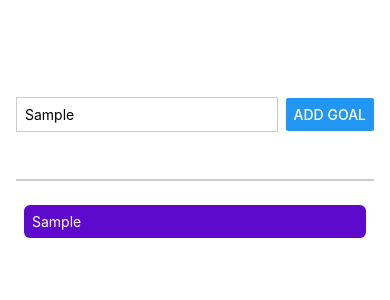
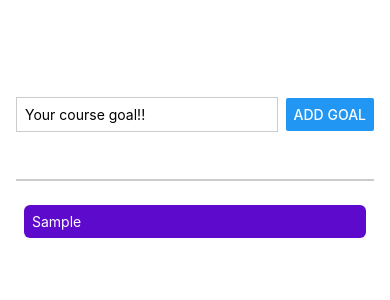
Before and after one commit to pranitkhadilkar7/react-native-todo, a React Native app: screen / in a window 390 px wide. Both pictures are taken after typing "Sample" into the empty fields and a click on the button "ADD GOAL". Shown: the top 300 px of the page. Built offline with nearby package versions, Linux system fonts and the light colour scheme.

Commit message:
working with GoalInput component

```diff
--- a/App.tsx
+++ b/App.tsx
@@ -1,40 +1,22 @@
 import { useState } from "react"
-import {
-  Button,
-  FlatList,
-  ScrollView,
-  StyleSheet,
-  Text,
-  TextInput,
-  View,
-} from "react-native"
+import { FlatList, StyleSheet, View } from "react-native"
+import { GoalInput } from "./components/GoalInput"
+import { GoalItem } from "./components/GoalItem"
 
 export default function App() {
-  const [enteredGoal, setEnteredGoal] = useState("")
   const [goalsList, setGoalsList] = useState<string[]>([])
 
-  function onAddGoal() {
-    setGoalsList((prev) => [...prev, enteredGoal])
+  function onAddGoal(goal: string) {
+    setGoalsList((prev) => [...prev, goal])
   }
 
   return (
     <View style={styles.appContainer}>
-      <View style={styles.inputContainer}>
-        <TextInput
-          style={styles.textInput}
-          placeholder="Your course goal!!"
-          onChangeText={setEnteredGoal}
-        />
-        <Button title="Add Goal" onPress={onAddGoal} />
-      </View>
+      <GoalInput addGoalToList={onAddGoal} />
       <View style={styles.goalsContainer}>
         <FlatList
           data={goalsList}
-          renderItem={(itemData) => (
-            <View style={styles.goalItem}>
-              <Text style={styles.goalText}>{itemData.item}</Text>
-            </View>
-          )}
+          renderItem={(itemData) => <GoalItem itemData={itemData} />}
           keyExtractor={(item, index) => `${item}_${index}`}
         />
       </View>
@@ -48,32 +30,7 @@ const styles = StyleSheet.create({
     paddingTop: 50,
     paddingHorizontal: 16,
   },
-  inputContainer: {
-    flex: 1,
-    flexDirection: "row",
-    justifyContent: "space-between",
-    alignItems: "center",
-    borderBottomColor: "#ccc",
-    borderBottomWidth: 2,
-    marginBottom: 16,
-  },
-  textInput: {
-    borderWidth: 1,
-    borderColor: "#ccc",
-    flexGrow: 1,
-    marginRight: 8,
-    padding: 8,
-  },
   goalsContainer: {
     flex: 5,
   },
-  goalItem: {
-    margin: 8,
-    borderRadius: 6,
-    padding: 8,
-    backgroundColor: "#5e0acc",
-  },
-  goalText: {
-    color: "white",
-  },
 })
--- /dev/null
+++ b/components/GoalInput.tsx
@@ -0,0 +1,46 @@
+import { useState } from "react"
+import { Button, StyleSheet, TextInput, View } from "react-native"
+
+type Props = {
+  addGoalToList: (goal: string) => void
+}
+
+export function GoalInput({ addGoalToList }: Props) {
+  const [enteredGoal, setEnteredGoal] = useState("")
+
+  function onAddGoal() {
+    addGoalToList(enteredGoal)
+    setEnteredGoal("")
+  }
+
+  return (
+    <View style={styles.inputContainer}>
+      <TextInput
+        style={styles.textInput}
+        placeholder="Your course goal!!"
+        onChangeText={setEnteredGoal}
+        value={enteredGoal}
+      />
+      <Button title="Add Goal" onPress={onAddGoal} />
+    </View>
+  )
+}
+
+const styles = StyleSheet.create({
+  inputContainer: {
+    flex: 1,
+    flexDirection: "row",
+    justifyContent: "space-between",
+    alignItems: "center",
+    borderBottomColor: "#ccc",
+    borderBottomWidth: 2,
+    marginBottom: 16,
+  },
+  textInput: {
+    borderWidth: 1,
+    borderColor: "#ccc",
+    flexGrow: 1,
+    marginRight: 8,
+    padding: 8,
+  },
+})
--- /dev/null
+++ b/components/GoalItem.tsx
@@ -0,0 +1,25 @@
+import { ListRenderItemInfo, StyleSheet, Text, View } from "react-native"
+
+type Props = {
+  itemData: ListRenderItemInfo<string>
+}
+
+export function GoalItem({ itemData }: Props) {
+  return (
+    <View style={styles.goalItem}>
+      <Text style={styles.goalText}>{itemData.item}</Text>
+    </View>
+  )
+}
+
+const styles = StyleSheet.create({
+  goalItem: {
+    margin: 8,
+    borderRadius: 6,
+    padding: 8,
+    backgroundColor: "#5e0acc",
+  },
+  goalText: {
+    color: "white",
+  },
+})
```
